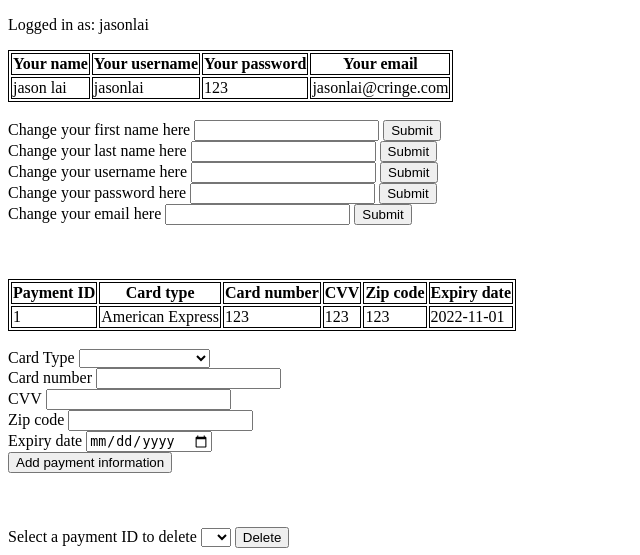
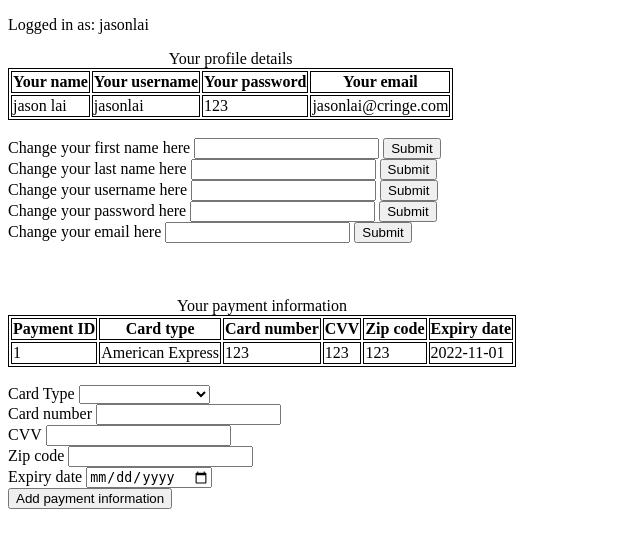
Before and after one commit to Roshinl/CSCE-310-Final-Project-Group-7, a PHP site: page /profileEdit.php in a window 1280 px wide. Shown: the top 555 px of the page, without its empty margins (0-640 px from the left). Run offline with PHP 8.4, Linux system fonts and the light colour scheme; a user stored in the database is signed in; data comes from the database, SQL or seed files in the repository.

Commit message:
Added comments

```diff
--- a/userFiles/profileEditBackend.php
+++ b/userFiles/profileEditBackend.php
@@ -25,7 +25,7 @@ $result = mysqli_query($link, $payload);
 
 if (mysqli_num_rows($result) > 0) {
 	$row = mysqli_fetch_assoc($result);
-	$student_table .= "<table><tr><th>Your name</th><th>Your username</th><th>Your password</th><th>Your email</th></tr>";
+	$student_table .= "<table><caption>Your profile details</caption><tr><th>Your name</th><th>Your username</th><th>Your password</th><th>Your email</th></tr>";
 	$student_table .= "<tr><td>".$row["user_fname"]." ".$row["user_lname"]."</td><td>".$row["username"]."</td><td>".$row["password"]."</td><td>".$row["email"]."</td></tr>";
 	$student_table .= "</table>";
 }
@@ -43,7 +43,7 @@ $payload = "SELECT payment_id, card_type, card_num, CVV, zip_code, exp_date FROM
 $result = mysqli_query($link, $payload);
 
 if (mysqli_num_rows($result) > 0) {
-	$payment_table .= "<table><tr><th>Payment ID</th><th>Card type</th><th>Card number</th><th>CVV</th><th>Zip code</th><th>Expiry date</th></tr>";
+	$payment_table .= "<table><caption>Your payment information</caption><tr><th>Payment ID</th><th>Card type</th><th>Card number</th><th>CVV</th><th>Zip code</th><th>Expiry date</th></tr>";
 	while ($row = mysqli_fetch_assoc($result)) {
 		$payment_table .= "<tr><td>".$row["payment_id"]."</td><td>".$row["card_type"]."</td><td>".$row["card_num"]."</td><td>".$row["CVV"]."</td><td>".$row["zip_code"]."</td><td>".$row["exp_date"]."</td></tr>";
 	}
@@ -226,7 +226,7 @@ if (isset($_POST['delete_account'])) {
 	$payload = "DELETE FROM user WHERE user_id = '".$_SESSION['user_id']."'";
 	$execute = mysqli_query($link, $payload);
 
-	session_reset();
+	session_reset(); // resets session (so username and id aren't carried over)
 	echo "<p>Reset session</p>";
 	header('Location: login.php');
 }
```
